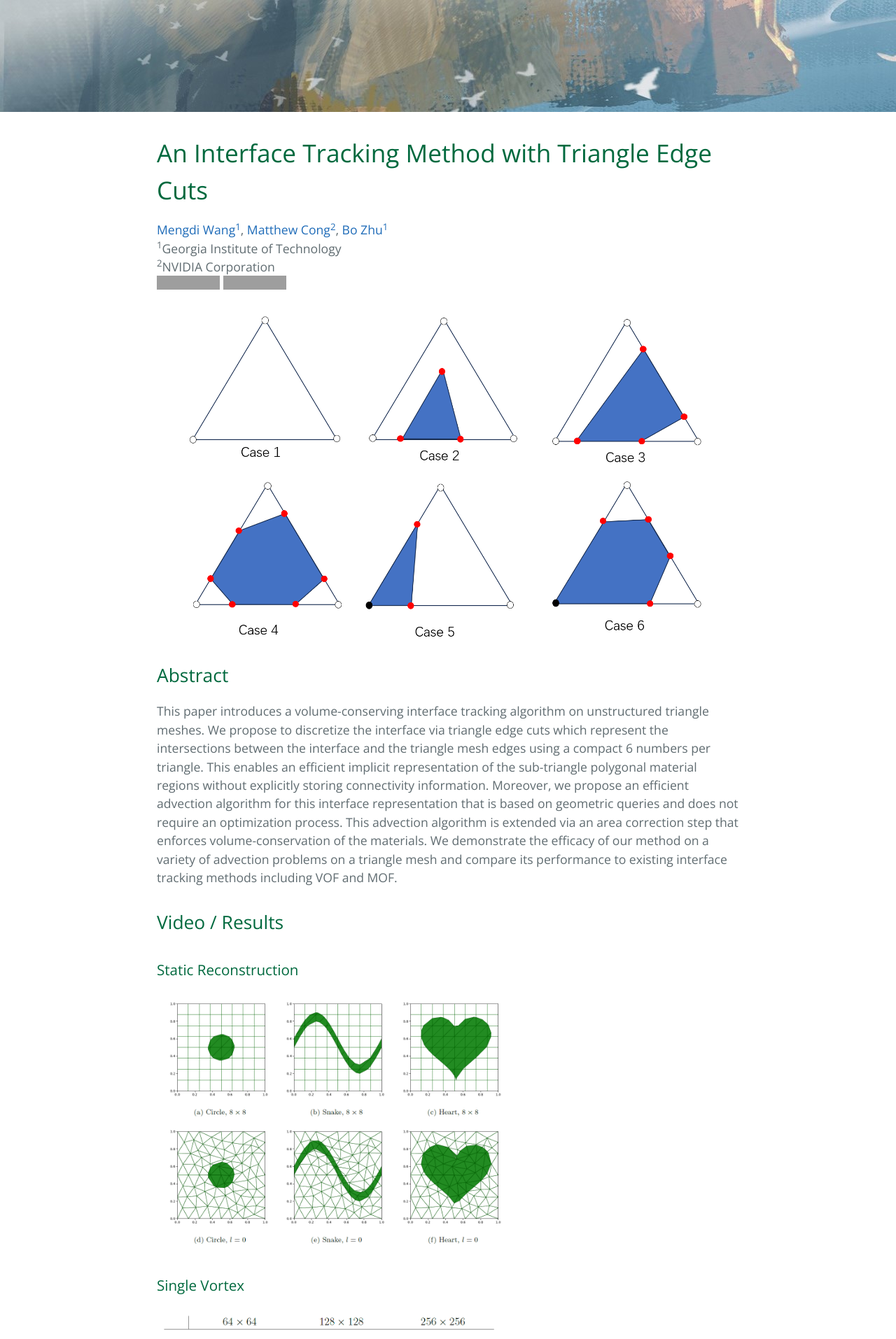
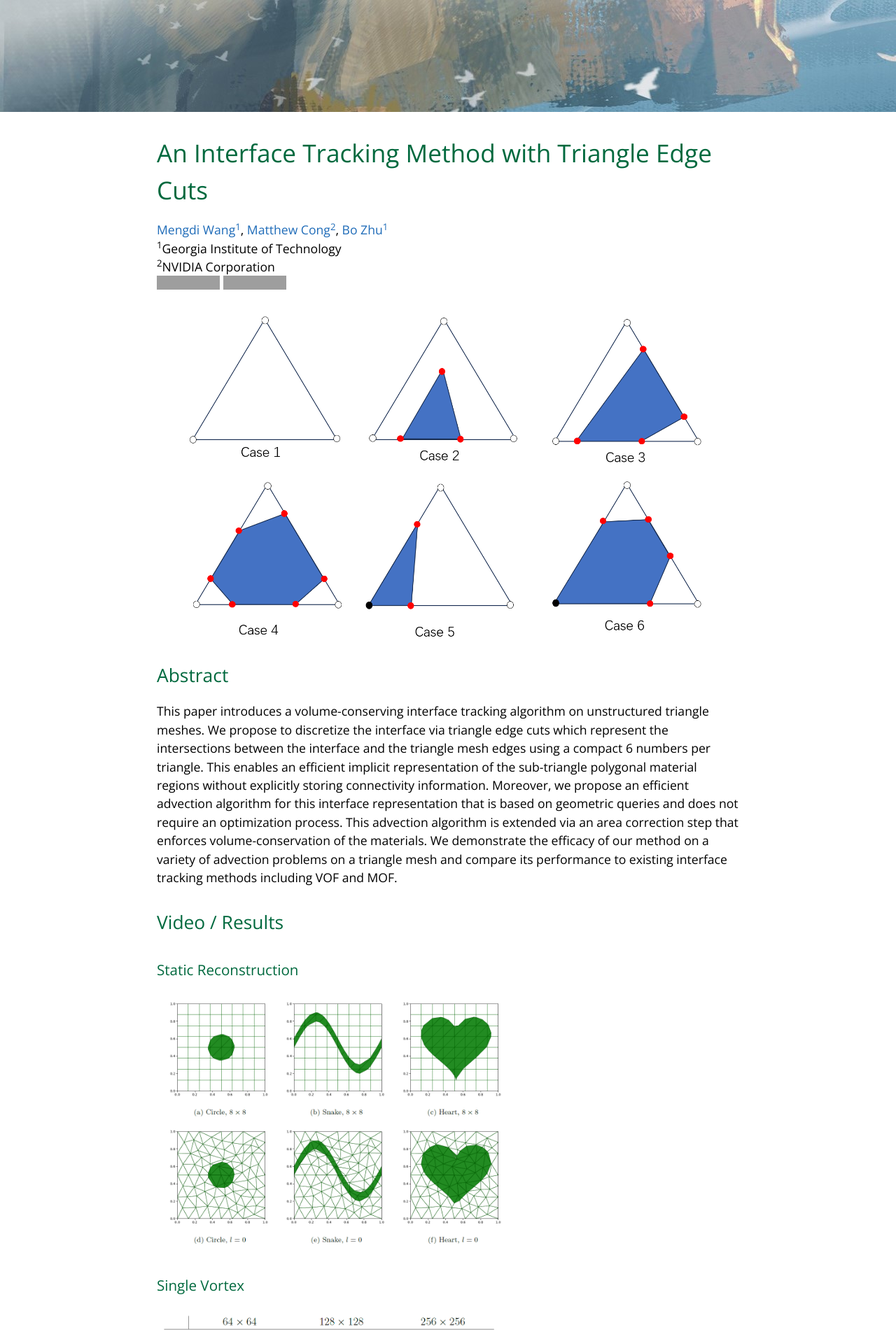
Before and after one commit to wang-mengdi/wang-mengdi.github.io, a Jekyll site: the page built from proj/25-triangle-edge-cuts/index.md, in a window 1280 px wide. Shown: the top 1914 px of the page at 70% size. Built offline with Jekyll 4.4.1, drawn with Linux system fonts in a browser that asks for light colours; the repository's description, which GitHub fills in, is left out; our own code applies the rules of GitHub Pages for plain Markdown files; grey boxes are pictures that could not be loaded.

Commit message:
change text color to pure black

```diff
--- a/_sass/variables.scss
+++ b/_sass/variables.scss
@@ -9,13 +9,13 @@ $header-bg-color-secondary: #155799 !default;
 
 // Text
 $section-headings-color: #00693E !default;
-$body-text-color: #606c71 !default;
+$body-text-color: #000000 !default;
 $body-link-color: #1e6bb8 !default;
-$blockquote-text-color: #819198 !default;
+$blockquote-text-color: #000000 !default;
 
 // Code
 $code-bg-color: #f3f6fa !default;
-$code-text-color: #567482 !default;
+$code-text-color: #000000 !default;
 
 // Borders
 $border-color: #dce6f0 !default;
```
